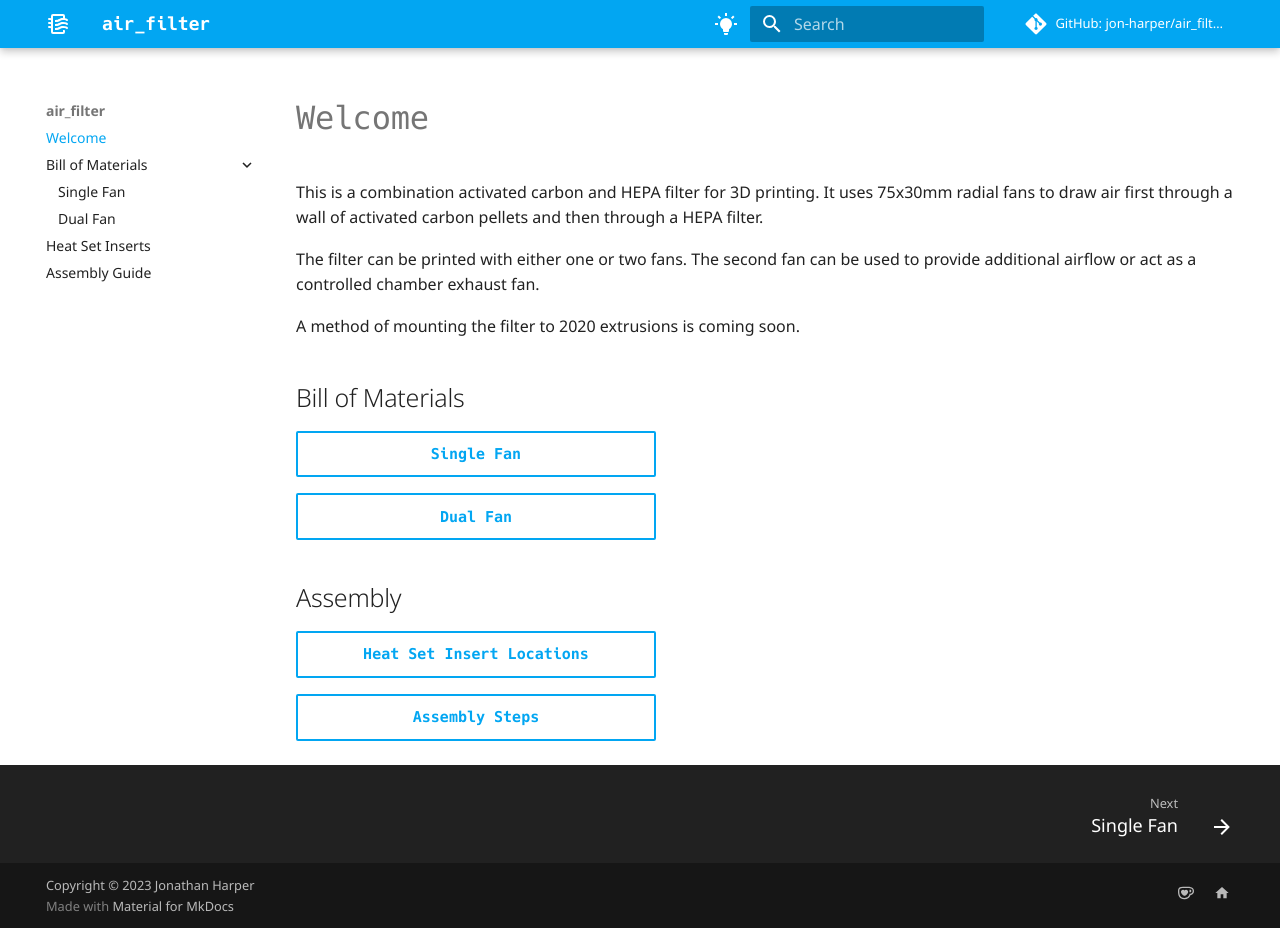
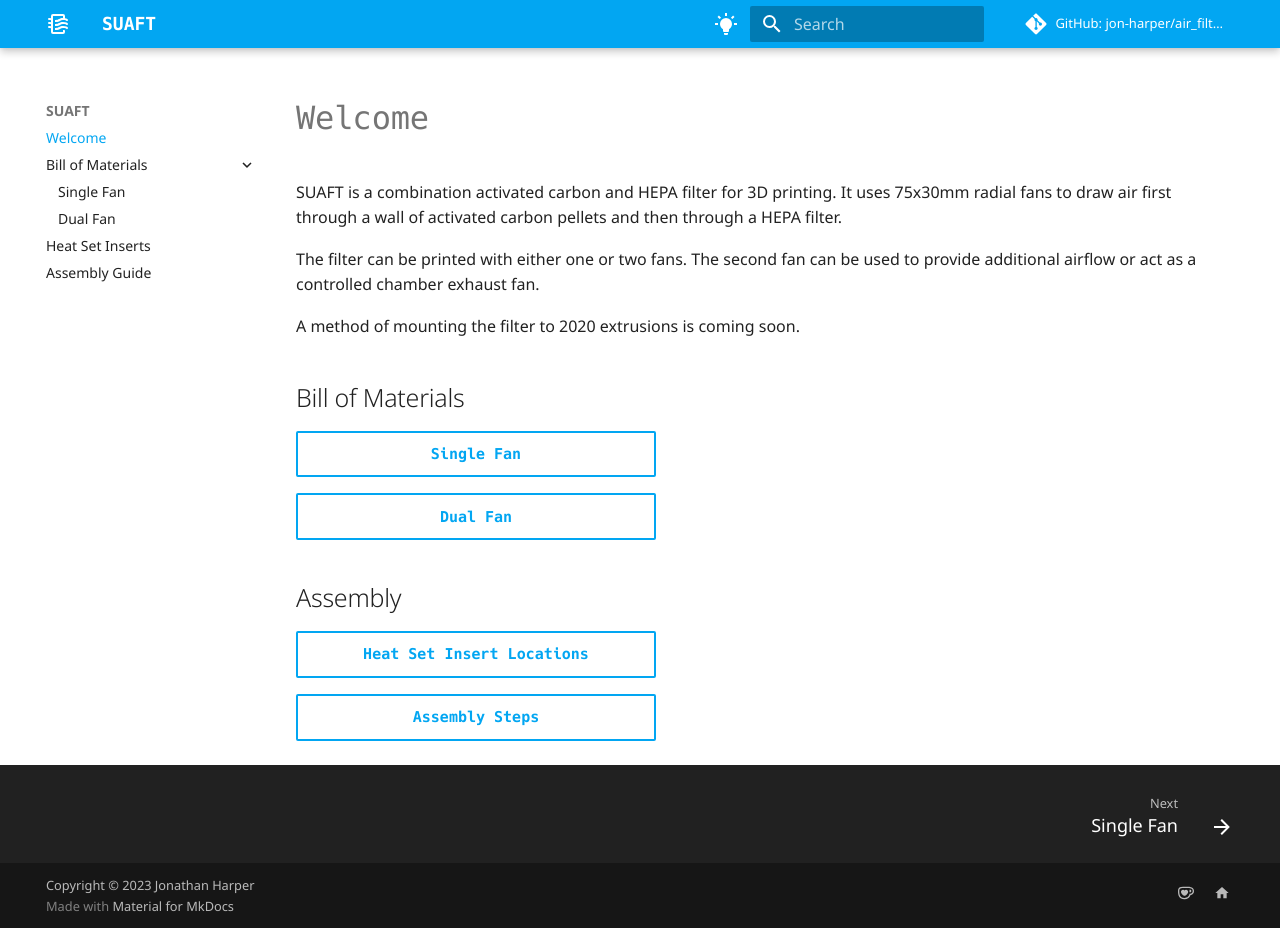
Before and after one commit to jon-harper/air_filter, an MkDocs documentation site: the page built from docs/index.md, in a window 1280 px wide and 928 px high. Built offline with MkDocs 1.6.1 and Material for MkDocs 9.7.7, drawn with Linux system fonts in a browser that asks for light colours; comment, search, counter and statistics services are not loaded.

Commit message:
Gave it a name

```diff
--- a/docs/index.md
+++ b/docs/index.md
@@ -1,12 +1,12 @@
 ---
 title: Welcome
-summary: Landing page for the Unnamed Air Filter
+summary: Landing page for the Still Unnamed Air Filter Thing
 authors: Jon Harper
 date: 2023-5-5
 hide: toc
 ---
 
-This is a combination activated carbon and HEPA filter for 3D printing. It uses 75x30mm radial fans to draw air first through a wall of activated carbon pellets and then through a HEPA filter.
+SUAFT is a combination activated carbon and HEPA filter for 3D printing. It uses 75x30mm radial fans to draw air first through a wall of activated carbon pellets and then through a HEPA filter.
 
 The filter can be printed with either one or two fans. The second fan can be used to provide additional airflow or act as a controlled chamber exhaust fan.
 
--- a/mkdocs.yml
+++ b/mkdocs.yml
@@ -1,5 +1,5 @@
-site_name: air_filter
-site_description: Documentation for Clockmaker Filter.
+site_name: SUAFT
+site_description: Documentation for the Still Unnamed Air Filter Thing
 site_author: Jon Harper
 site_url: https://jon-harper.github.io/air_filter
 repo_url: https://github.com/jon-harper/air_filter
```
